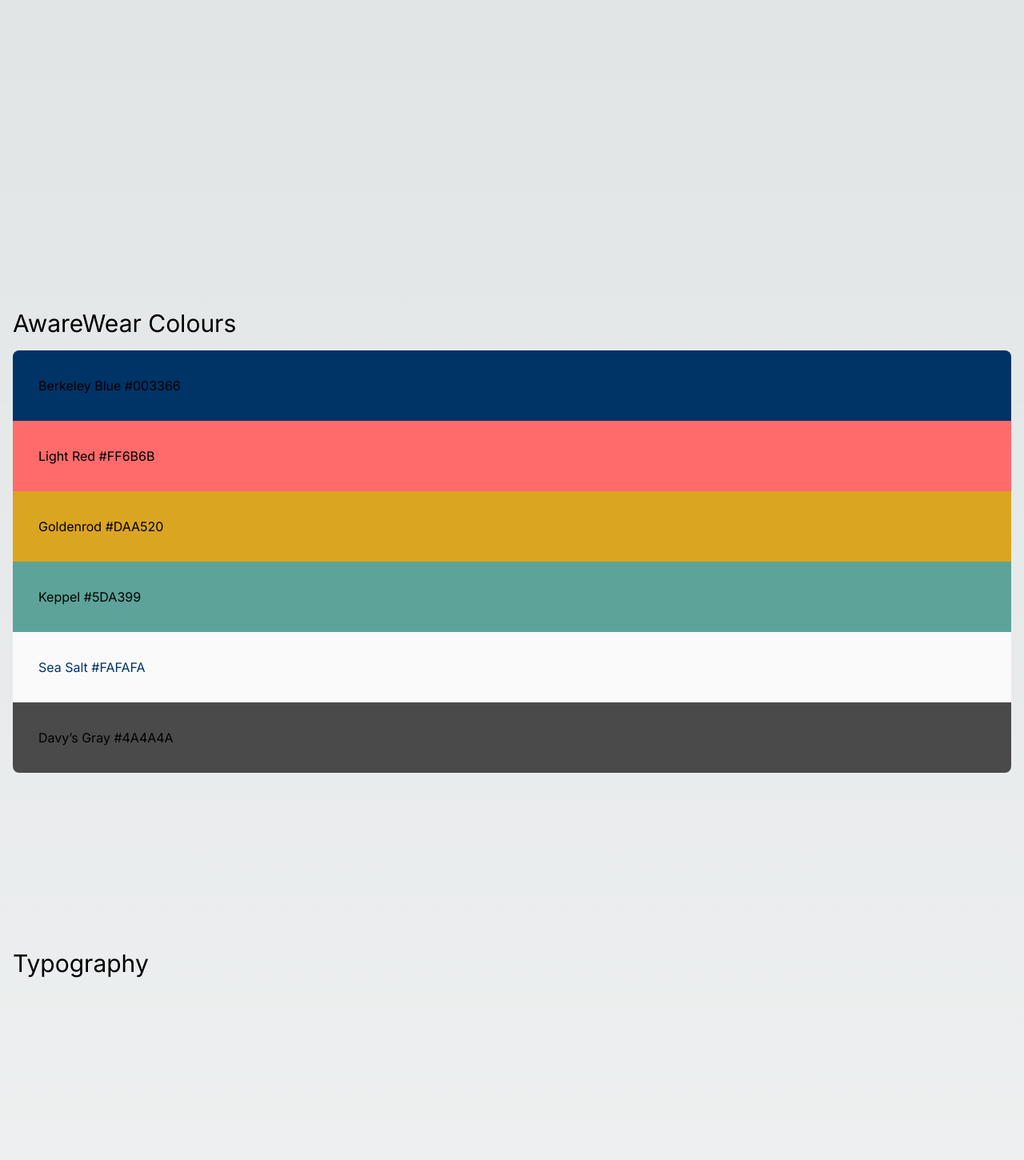
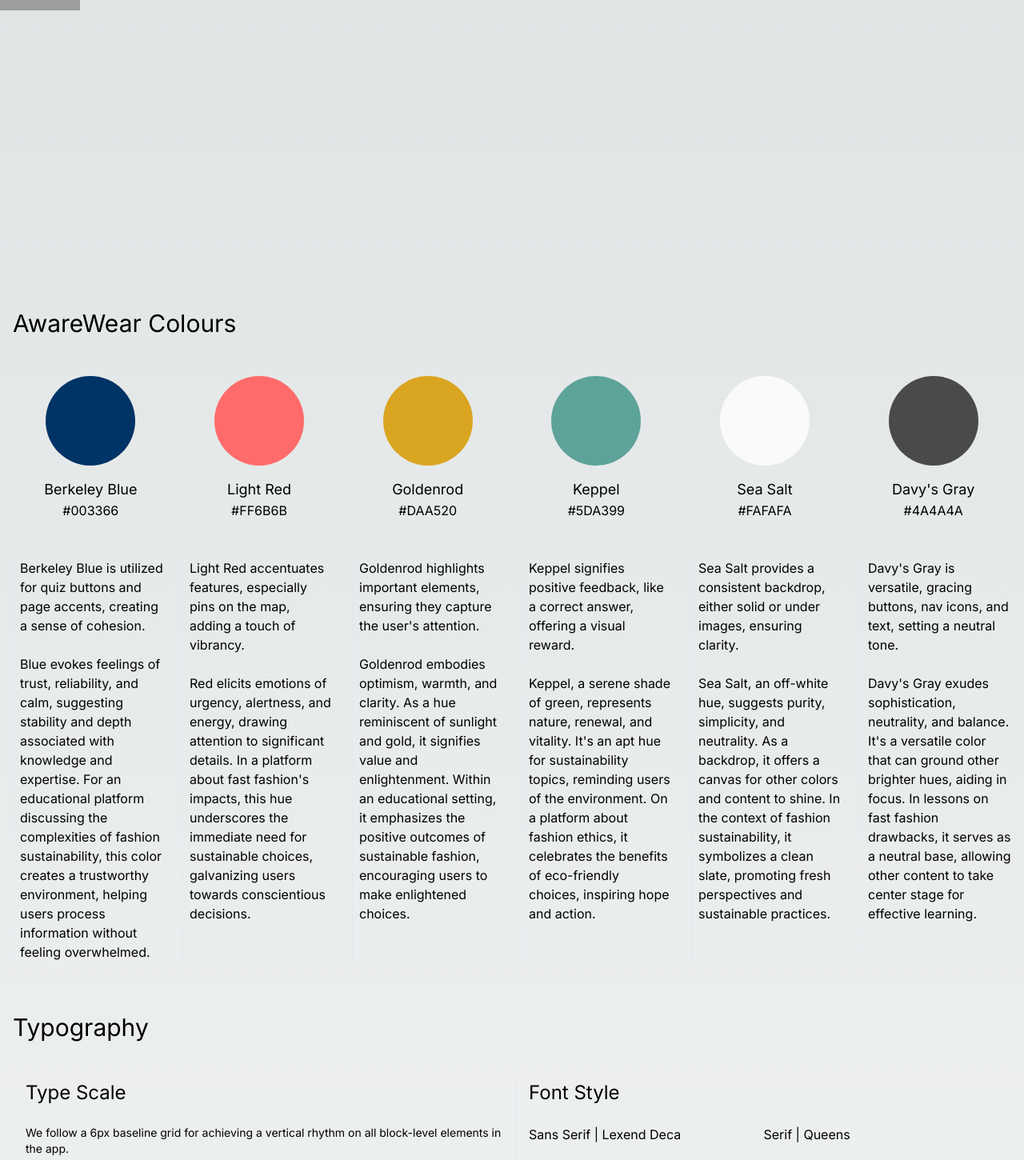
Before and after one commit to breadscorner/AwareWeare-Style, a Next.js app in the folder styleguide/: page / in a window 1280 px wide. Shown: the part 1330-2780 px from the top of the page at 80% size. Built offline with nearby package versions, Linux system fonts and the light colour scheme; grey boxes are pictures that could not be loaded.

Commit message:
style colour and typography

```diff
--- a/styleguide/src/app/components/colours.tsx
+++ b/styleguide/src/app/components/colours.tsx
@@ -1,15 +1,81 @@
 export default function Colours() {
+  return (
+    <div className="p-4">
+      <h2 className="text-3xl mb-8">AwareWear Colours</h2>
+      <div className="grid grid-cols-6 gap-4">
 
-  return (
-    <div>
-      <h2 className="text-3xl p-4">AwareWear Colours</h2>
+        <div className="flex flex-col items-center p-4">
+          <div className="w-28 h-28 rounded-full bg-[#003366] mb-4"></div>
+          <p className="text-lg">Berkeley Blue</p>
+          <p>#003366</p>
+        </div>
+
+        <div className="flex flex-col items-center p-4">
+          <div className="w-28 h-28 rounded-full bg-[#FF6B6B] mb-4"></div>
+          <p className="text-lg">Light Red</p>
+          <p>#FF6B6B</p>
+        </div>
+
+        <div className="flex flex-col items-center p-4">
+          <div className="w-28 h-28 rounded-full bg-[#DAA520] mb-4"></div>
+          <p className="text-lg">Goldenrod</p>
+          <p>#DAA520</p>
+        </div>
+
+        <div className="flex flex-col items-center p-4">
+          <div className="w-28 h-28 rounded-full bg-[#5DA399] mb-4"></div>
+          <p className="text-lg">Keppel</p>
+          <p>#5DA399</p>
+        </div>
+
+        <div className="flex flex-col items-center p-4">
+          <div className="w-28 h-28 rounded-full bg-[#FAFAFA] mb-4"></div>
+          <p className="text-lg">Sea Salt</p>
+          <p>#FAFAFA</p>
+        </div>
+
+        <div className="flex flex-col items-center p-4">
+          <div className="w-28 h-28 rounded-full bg-[#4A4A4A] mb-4"></div>
+          <p className="text-lg">Davy&apos;s Gray</p>
+          <p>#4A4A4A</p>
+        </div>
+
+      </div>
+      <div className="mt-8 grid grid-cols-6 gap-6 pb-8">
+        <div className="border-l pl-2">
+          <p>Berkeley Blue is utilized for quiz buttons and page accents, creating a sense of cohesion.</p>
+          <br />
+          <p>Blue evokes feelings of trust, reliability, and calm, suggesting stability and depth associated with knowledge and expertise. For an educational platform discussing the complexities of fashion sustainability, this color creates a trustworthy environment, helping users process information without feeling overwhelmed.</p>
+        </div>
+        <div className="border-l pl-2">
+          <p>Light Red accentuates features, especially pins on the map, adding a touch of vibrancy.</p>
+          <br />
+          <p>Red elicits emotions of urgency, alertness, and energy, drawing attention to significant details. In a platform about fast fashion's impacts, this hue underscores the immediate need for sustainable choices, galvanizing users towards conscientious decisions.</p>
+        </div>
+        <div className="border-l pl-2">
+        <p>Goldenrod highlights important elements, ensuring they capture the user's attention.</p>
+        <br />
+        <p>Goldenrod embodies optimism, warmth, and clarity. As a hue reminiscent of sunlight and gold, it signifies value and enlightenment. Within an educational setting, it emphasizes the positive outcomes of sustainable fashion, encouraging users to make enlightened choices.</p>
+        </div>
+        <div className="border-l pl-2">
+        <p>Keppel signifies positive feedback, like a correct answer, offering a visual reward.</p>
+        <br />
+        <p>Keppel, a serene shade of green, represents nature, renewal, and vitality. It's an apt hue for sustainability topics, reminding users of the environment. On a platform about fashion ethics, it celebrates the benefits of eco-friendly choices, inspiring hope and action.</p>
+        </div>
+        <div className="border-l pl-2">
+        <p>Sea Salt provides a consistent backdrop, either solid or under images, ensuring clarity.</p>
+        <br />
+        <p>Sea Salt, an off-white hue, suggests purity, simplicity, and neutrality. As a backdrop, it offers a canvas for other colors and content to shine. In the context of fashion sustainability, it symbolizes a clean slate, promoting fresh perspectives and sustainable practices.</p>
+        </div>
+        <div className="border-l pl-2">
+        <p>Davy&apos;s Gray is versatile, gracing buttons, nav icons, and text, setting a neutral tone.</p>
+        <br />
+        <p>Davy&apos;s Gray exudes sophistication, neutrality, and balance. It's a versatile color that can ground other brighter hues, aiding in focus. In lessons on fast fashion drawbacks, it serves as a neutral base, allowing other content to take center stage for effective learning.</p>
+        </div>
+      </div>
+
       <div>
-        <p className="flex mx-4 p-8 bg-[#003366] rounded-t-lg">Berkeley Blue #003366</p>
-        <p className="flex mx-4 p-8 bg-[#FF6B6B]">Light Red #FF6B6B</p>
-        <p className="flex mx-4 p-8 bg-[#DAA520]">Goldenrod #DAA520</p>
-        <p className="flex mx-4 p-8 bg-[#5DA399]">Keppel #5DA399</p>
-        <p className="flex mx-4 p-8 bg-[#FAFAFA] text-[#003366]">Sea Salt #FAFAFA</p>
-        <p className="flex mx-4 p-8 bg-[#4A4A4A] rounded-b-lg">Davy’s Gray #4A4A4A</p>
+
       </div>
     </div>
   )
--- a/styleguide/src/app/components/logos.tsx
+++ b/styleguide/src/app/components/logos.tsx
@@ -1,8 +1,24 @@
+import Image from 'next/image'
+
 export default function Logos() {
 
   return (
     <div>
-      <h2 className="text-3xl p-4">This will be the logos</h2>
+      <h2 className="text-3xl p-4">Logos</h2>
+      {/* Logo Block */}
+      <div>
+        {/* Main logo (Large) */}
+        <div>
+          <Image src={'/images/awarewear-logo.svg'} width={200} height={200} alt="AwareWear Logo" />
+        </div>
+        {/* Variation Logos (3 Smaller) */}
+        <div>
+          <Image src={'/images/awarewear-logo.svg'} width={100} height={100} alt="AwareWear Logo" />
+          <Image src={'/images/awarewear-logo.svg'} width={100} height={100} alt="AwareWear Logo" />
+          <Image src={'/images/awarewear-logo.svg'} width={100} height={100} alt="AwareWear Logo" />
+        </div>
+      </div>
+
     </div>
   )
 }
--- a/styleguide/src/app/components/navbar.tsx
+++ b/styleguide/src/app/components/navbar.tsx
@@ -3,12 +3,13 @@
 import { useEffect } from 'react';
 
 export default function Navbar() {
+
   useEffect(() => {
     const smoothScroll = (targetId: string) => {
       const target = document.getElementById(targetId);
 
       if (target) {
-        const offset = 75; // Adjust this value as needed
+        const offset = 75; // Adjust for distance from top of viewport
         window.scrollTo({
           top: target.offsetTop - offset,
           behavior: 'smooth',
--- a/styleguide/src/app/components/typography.tsx
+++ b/styleguide/src/app/components/typography.tsx
@@ -3,6 +3,105 @@
   return (
     <div>
       <h2 className="text-3xl p-4">Typography</h2>
+      <div className="flex justify-between p-8">
+        {/* Type Scale */}
+        <div className="space-y-6">
+          <h2 className="text-2xl mb-6">
+            Type Scale
+          </h2>
+          <p className="text-sm">
+            We follow a 6px baseline grid for achieving a vertical rhythm on all block-level elements in the app.
+          </p>
+
+          <div className="space-y-4">
+            <h1 className="text-4xl font-cooper">
+              Heading One <span className="text-base ml-4 font-normal">44px / 48px</span>
+            </h1>
+            <hr />
+
+            <h2 className="text-3xl font-graphik">
+              Heading Two <span className="text-base ml-4 font-normal">36px / 45px</span>
+            </h2>
+            <hr />
+
+            <h3 className="text-2xl font-graphik">
+              Heading Three <span className="text-base ml-4 font-normal">28px / 35px</span>
+            </h3>
+            <hr />
+
+            <h4 className="text-xl font-graphik">
+              Heading Four <span className="text-base ml-4 font-normal">20px / 25px</span>
+            </h4>
+            <hr />
+
+            <div className="text-lg font-graphik-medium">
+              Body Bold <span className="text-base ml-4 font-normal">16px / 24px</span>
+            </div>
+            <hr />
+
+            <div className="text-lg font-graphik">
+              Body <span className="text-base ml-4 font-normal">16px / 24px</span>
+            </div>
+            <hr />
+
+            <div className="text-base font-graphik-medium">
+              Button & Meta <span className="text-base ml-4 font-normal">14px / 24px</span>
+            </div>
+          </div>
+        </div>
+
+        {/* Font Style */}
+        <div className="w-1/2 pl-4 border-l">
+          <h2 className="text-2xl mb-6">Font Style</h2>
+
+          <div className="flex">
+            {/* Sans Serif - Lexend Deca */}
+            <div className="w-1/2 pr-4 space-y-4">
+              <h3 className="mb-2">Sans Serif | Lexend Deca</h3>
+              <div className="mb-4">
+                <h2 className="mb-2">Lexend Deca Light</h2>
+                <p className="font-sans font-light">abcdefghijklmnopqrstuvwxyz</p>
+                <p className="font-sans font-light">ABCDEFGHIJKLMNOPQRSTUVWXYZ</p>
+              </div>
+              <div className="mb-4">
+                <h2 className="mb-2">Lexend Deca Regular</h2>
+                <p className="font-sans">abcdefghijklmnopqrstuvwxyz</p>
+                <p className="font-sans">ABCDEFGHIJKLMNOPQRSTUVWXYZ</p>
+              </div>
+              <div className="mb-4">
+                <h2 className="mb-2">Lexend Deca Medium</h2>
+                <p className="font-sans font-medium">abcdefghijklmnopqrstuvwxyz</p>
+                <p className="font-sans font-medium">ABCDEFGHIJKLMNOPQRSTUVWXYZ</p>
+              </div>
+              <div>
+                <h2 className="mb-2">Lexend Deca Semibold</h2>
+                <p className="font-sans font-semibold">abcdefghijklmnopqrstuvwxyz</p>
+                <p className="font-sans font-semibold">ABCDEFGHIJKLMNOPQRSTUVWXYZ</p>
+              </div>
+            </div>
+
+            {/* Serif - Queens */}
+            <div className="w-1/2 space-y-4">
+              <h3 className="mb-2">Serif | Queens</h3>
+              <div className="mb-4">
+                <h2 className="mb-2">Queens Medium</h2>
+                <p className="font-serif font-medium">abcdefghijklmnopqrstuvwxyz</p>
+                <p className="font-serif font-medium">ABCDEFGHIJKLMNOPQRSTUVWXYZ</p>
+              </div>
+              <div className="mb-4">
+                <h2 className="mb-2">Queens Bold</h2>
+                <p className="font-serif font-bold">abcdefghijklmnopqrstuvwxyz</p>
+                <p className="font-serif font-bold">ABCDEFGHIJKLMNOPQRSTUVWXYZ</p>
+              </div>
+              <div>
+                <h2 className="mb-2">Queens Extra Bold</h2>
+                <p className="font-serif font-extrabold">abcdefghijklmnopqrstuvwxyz</p>
+                <p className="font-serif font-extrabold">ABCDEFGHIJKLMNOPQRSTUVWXYZ</p>
+              </div>
+            </div>
+          </div>
+        </div>
+      </div>
     </div>
   )
 }
```
